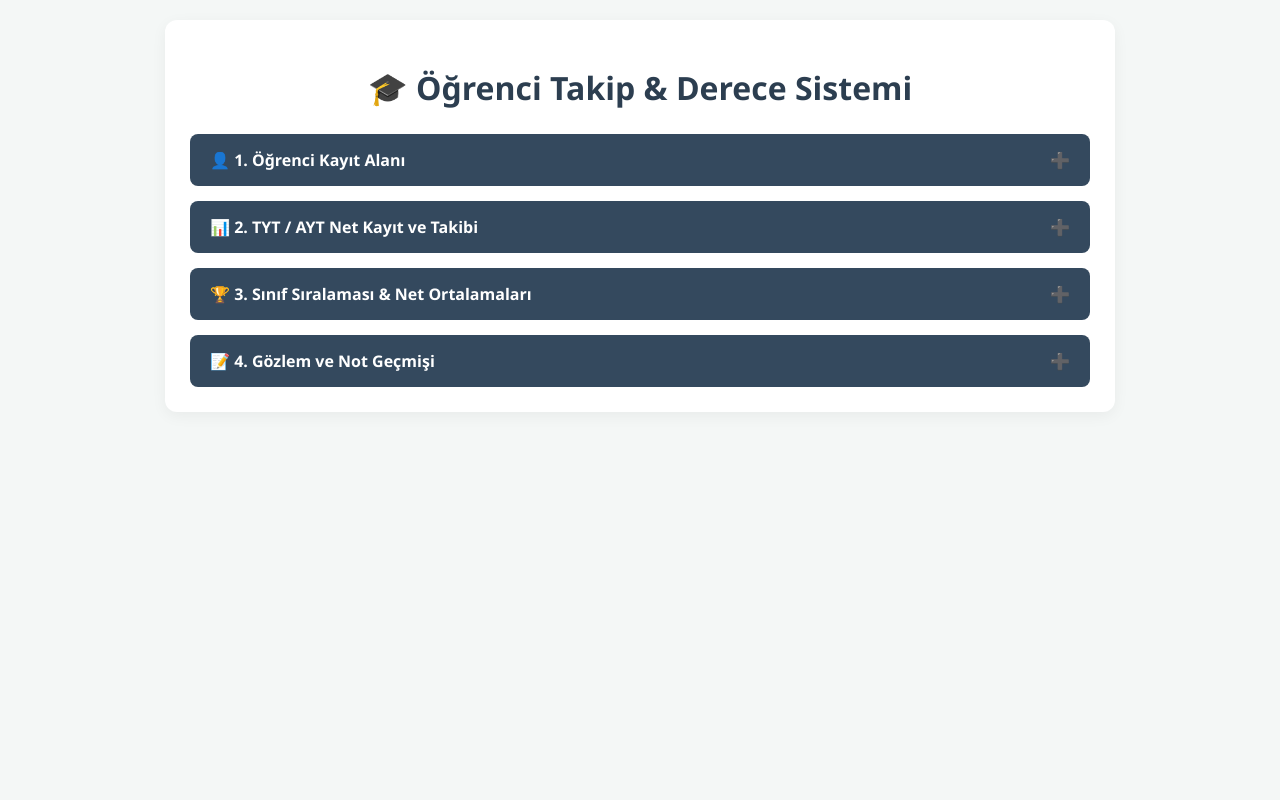
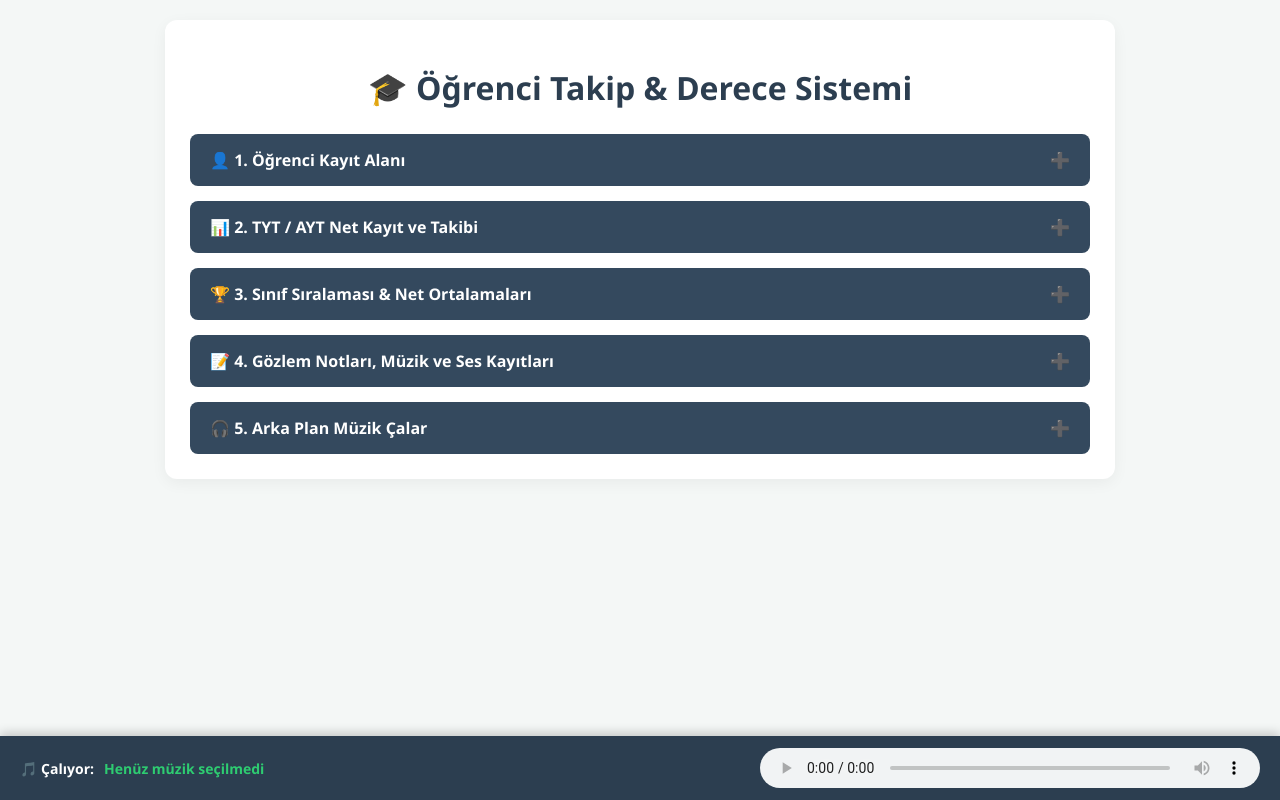
Before and after one commit to salkangaye-sys/Ogrenc-tak-psistemi, a Flask app: page / in a window 1280 px wide. Run offline with Flask 3, Linux system fonts and the light colour scheme; data that the repository does not hold is empty.

Commit message:
Update index.html

```diff
--- a/templates/index.html
+++ b/templates/index.html
@@ -5,7 +5,14 @@
     <meta name="viewport" content="width=device-width, initial-scale=1.0">
     <title>Öğrenci Takip Sistemi</title>
     <style>
-        body { font-family: 'Segoe UI', Tahoma, Geneva, Verdana, sans-serif; background-color: #f4f7f6; margin: 0; padding: 20px; color: #333; }
+        body {
+            font-family: 'Segoe UI', Tahoma, Geneva, Verdana, sans-serif;
+            background-color: #f4f7f6;
+            margin: 0;
+            padding: 20px;
+            padding-bottom: 110px; /* Sabit müzik çalar için alt boşluk */
+            color: #333;
+        }
         .container { max-width: 900px; margin: 0 auto; background: white; padding: 25px; border-radius: 12px; box-shadow: 0 4px 15px rgba(0,0,0,0.05); }
         h1 { color: #2c3e50; text-align: center; margin-bottom: 25px; }
 
@@ -44,6 +51,37 @@
         th, td { border: 1px solid #ddd; padding: 10px; text-align: left; }
         th { background-color: #2c3e50; color: white; }
         tr:nth-child(even) { background-color: #f9f9f9; }
+
+        /* Sabit Arka Plan Müzik Çalar Stili */
+        .sticky-player-bar {
+            position: fixed;
+            bottom: 0;
+            left: 0;
+            width: 100%;
+            background-color: #2c3e50;
+            color: white;
+            padding: 12px 20px;
+            box-shadow: 0 -3px 10px rgba(0,0,0,0.2);
+            z-index: 9999;
+            display: flex;
+            align-items: center;
+            justify-content: space-between;
+            box-sizing: border-box;
+            flex-wrap: wrap;
+            gap: 10px;
+        }
+        .player-info {
+            font-size: 14px;
+            font-weight: bold;
+            display: flex;
+            align-items: center;
+            gap: 10px;
+        }
+        .sticky-player-bar audio {
+            max-width: 500px;
+            width: 100%;
+            height: 40px;
+        }
     </style>
 </head>
 <body>
@@ -121,24 +159,47 @@
             </table>
         </div>
 
-        <!-- BLOK 4: Gözlem / Sesli Rapor Ekleme -->
+        <!-- BLOK 4: Gözlem Notları, Müzik ve Ses Kayıtları -->
         <div class="block-header" onclick="toggleBlock('block4')">
-            <span>📝 4. Gözlem ve Not Geçmişi</span>
+            <span>📝 4. Gözlem Notları, Müzik ve Ses Kayıtları</span>
             <span id="icon-block4">➕</span>
         </div>
         <div id="block4" class="block-content">
             <select id="ogrenciSec"><option value="">Öğrenci Seçin...</option></select>
-            <textarea id="notMetni" rows="3" placeholder="Öğrenci ile ilgili gözlem notları..."></textarea>
-            <label>Ses Kaydı / Dosyası Ekleyin:</label>
+            <textarea id="notMetni" rows="3" placeholder="Öğrenci ile ilgili gözlem notları veya müzik açıklaması..."></textarea>
+
+            <label><b>🎵 Müzik veya Ses Dosyası Yükleyin (.mp3, .wav, .m4a):</b></label>
             <input type="file" id="sesDosyasi" accept="audio/*">
-            <button onclick="raporEkle()">Notu Kaydet</button>
+            <button onclick="raporEkle()">Not ve Müzik Kaydını Yükle</button>
 
             <hr style="margin: 20px 0;">
+            <h3>📋 Öğrenci Not ve Müzik Geçmişi</h3>
             <select id="filtreOgrenci" onchange="notlariGetir()">
                 <option value="">Tüm Öğrencilerin Notlarını Göster</option>
             </select>
             <div id="gecmisNotlarListesi"></div>
         </div>
+
+        <!-- BLOK 5: ARKA PLANDA MÜZİK DİNLEME ALANI -->
+        <div class="block-header" onclick="toggleBlock('block5')">
+            <span>🎧 5. Arka Plan Müzik Çalar</span>
+            <span id="icon-block5">➕</span>
+        </div>
+        <div id="block5" class="block-content">
+            <p>Sistemde çalışırken dinlemek istediğiniz bir müzik dosyasını seçin ve oynatın. Müzik alt çubukta kesintisiz çalmaya devam edecektir.</p>
+            <label><b>Özel Müzik Dosyası Seçin:</b></label>
+            <input type="file" id="bgMuzikDosyasi" accept="audio/*">
+            <button onclick="arkaplanMuzikCal()">Müziği Oynatıcıya Yükle ve Çal ▶️</button>
+        </div>
+    </div>
+
+    <!-- SABİT ALT MÜZİK ÇALAR BAR -->
+    <div class="sticky-player-bar">
+        <div class="player-info">
+            <span>🎵 Çalıyor:</span>
+            <span id="nowPlayingTitle" style="color: #2ecc71;">Henüz müzik seçilmedi</span>
+        </div>
+        <audio id="mainAudioPlayer" controls></audio>
     </div>
 
     <script>
@@ -159,6 +220,32 @@
                 el.style.display = "block";
                 icon.innerText = "➖";
             }
+        }
+
+        // ARKA PLAN MÜZİK DİNLEME FONKSİYONU
+        function arkaplanMuzikCal() {
+            const fileInput = document.getElementById('bgMuzikDosyasi');
+            const file = fileInput.files[0];
+            const player = document.getElementById('mainAudioPlayer');
+            const title = document.getElementById('nowPlayingTitle');
+
+            if (!file) {
+                return alert('Lütfen dinlemek için bir müzik dosyası seçin!');
+            }
+
+            const objectURL = URL.createObjectURL(file);
+            player.src = objectURL;
+            player.play();
+            title.innerText = file.name;
+        }
+
+        // YÜKLENEN NOTLARDAN MÜZİK ÇALMA
+        function oynatGecmisMuzik(url, isim) {
+            const player = document.getElementById('mainAudioPlayer');
+            const title = document.getElementById('nowPlayingTitle');
+            player.src = url;
+            player.play();
+            title.innerText = isim + " - Kayıtlı Ses/Müzik";
         }
 
         function ogrencileriGetir() {
@@ -279,7 +366,7 @@
                 document.getElementById('notMetni').value = '';
                 document.getElementById('sesDosyasi').value = '';
                 notlariGetir();
-                alert('Not eklendi!');
+                alert('Not ve Müzik kaydı eklendi!');
             });
         }
 
@@ -294,20 +381,23 @@
                     html += `<div class="card">
                         <button class="delete-btn" onclick="notSil(${item.id})">Sil</button>
                         <div><b>👤 ${item.ad_soyad} (${item.sinif})</b> - <small>${item.tarih}</small></div>
-                        <p>${item.notlar || '<i>Not girilmedi.</i>'}</p>`;
+                        <p>${item.notlar || '<i>Açıklama/not girilmedi.</i>'}</p>`;
                     if (item.ses_dosyasi) {
-                        html += `<audio controls src="/uploads/${item.ses_dosyasi}"></audio>`;
+                        const fileUrl = '/uploads/' + item.ses_dosyasi;
+                        html += `<div style="margin-top:10px;">
+                            <button onclick="oynatGecmisMuzik('${fileUrl}', '${item.ad_soyad}')">▶️ Alt Çubukta Çal</button>
+                        </div>`;
                     }
                     html += `</div>`;
                 });
-                document.getElementById('gecmisNotlarListesi').innerHTML = html || '<p>Henüz not yok.</p>';
+                document.getElementById('gecmisNotlarListesi').innerHTML = html || '<p>Henüz kayıt bulunamadı.</p>';
             });
         }
 
         function notSil(id) {
-            if (!confirm('Notu silmek istiyor musunuz?')) return;
+            if (!confirm('Bu not/müzik kaydını silmek istiyor musunuz?')) return;
             fetch('/api/not_sil/' + id, { method: 'DELETE' }).then(() => notlariGetir());
         }
     </script>
 </body>
-  </html>
+</html>
```
